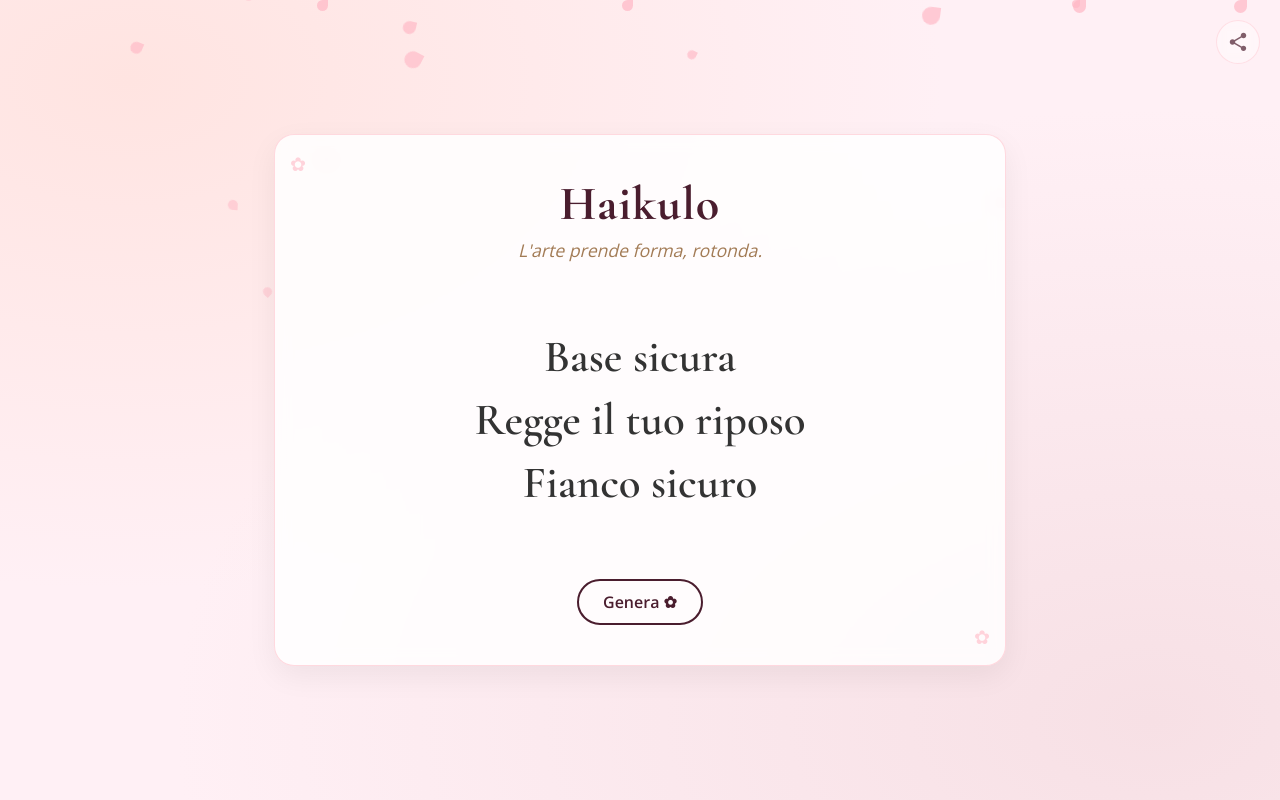
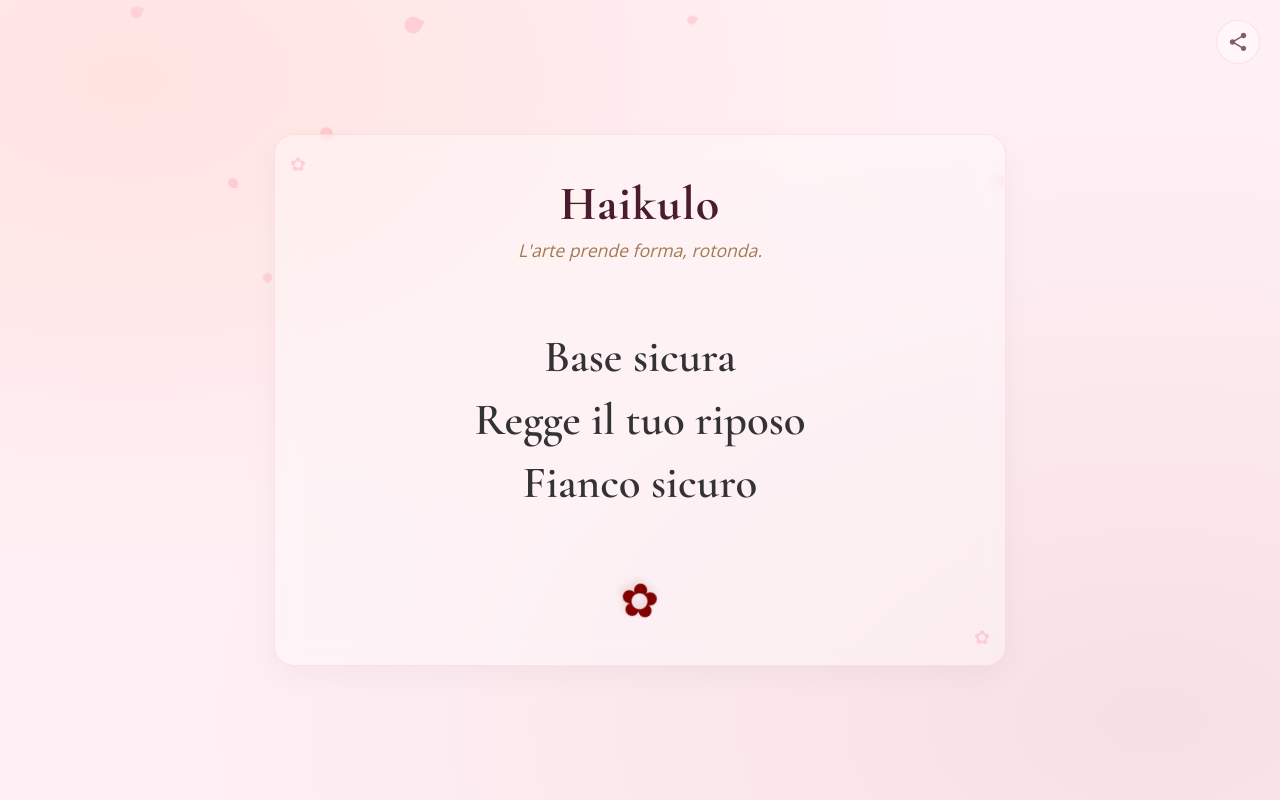
Before and after one commit to marcowpo-sudo/Haikulo, a plain HTML site: page index.html in a window 1280 px wide. Drawn offline with nearby package versions, Linux system fonts and the light colour scheme.

Commit message:
Add files via upload

```diff
--- a/index.html
+++ b/index.html
@@ -27,7 +27,9 @@
             </div>
 
         <div class="footer-actions">
-            <button class="btn-genera" onclick="generaHaikulo()">Genera ✿</button>
+            <button class="btn-genera-fiore" onclick="generaHaikulo()" title="Genera nuova poesia">
+                <span class="flower-icon">✿</span>
+            </button>
         </div>
     </div>
 
--- a/script.js
+++ b/script.js
@@ -1,6 +1,6 @@
 const versiA = ["Doppia collina", "Tonda dolcezza", "Due forme amiche", "Bella curva lì", "Sogno di carne", "Lì ci si siede", "Morbida curva", "Bianca luna piena", "Forma perfetta", "L'occhio si posa", "Soffice dono", "Sostegno caldo", "Arte del corpo", "Base sicura", "Punto d'appoggio", "Orizzonte tondo", "Soffice peso", "Morbido ponte", "Due lune rosa", "Pietra preziosa", "Sogno d'estate", "Bella rotonda", "Sempre presente", "Fianco sinuoso", "Anima calda", "Orizzonte", "Base del mondo", "Dono prezioso", "Forma che vive", "Sguardo prezioso", "Pietra levigata", "Morbido fiore", "Onda che passa", "Soffio di carne", "Collina bianca", "Punto di luce", "Sogno sospeso", "Bella geometria", "Forma scolpita", "Morbido cuscino"];
 const versiB = ["Morbida per sedersi", "Regge il peso del mondo", "Due mezze lune piene", "Come pesca matura", "Quando cammini oscilla", "Jeans stretti e fatica", "Salda radice e forza", "Dolce collina rosa", "L'arte si fa rotonda", "Attira sguardi falsi", "Cuscino di ogni sera", "Scolpita nella carne", "Oscilla a ritmo lento", "Sempre ci segue dietro", "Forma che incanta l'occhio", "Quando si balla ruota", "Morbida come fiore", "Due guance sempre piene", "Forte ma delicato", "Regge il tuo riposo", "In ogni posa splende", "Soffice come nuvola", "Dolce come miele", "Scolpita dal respiro", "Oscilla e poi si ferma", "Sempre ci guarda dietro", "Porta la nostra forza", "Morbida come acqua", "Bella curva di carne", "Danza con ogni passo", "Sempre al nostro fianco", "Orizzonte che vibra", "Regge l'intero corpo", "Morbido punto d'ombra", "Collina che si muove", "Quando ci si siede ride", "Forma che non stanca", "Morbida come seta", "Bella forma levigata", "Scolpita dalla vita"];
-const versiC = ["Che gran sedere", "Cuscino per me", "Opera d'arte", "Ritmo che incanta", "Dolce cuscino", "Senza parole", "Sostegno caldo", "Amore tondo", "Carne viva lì", "Orizzonte", "Guarda che roba", "Bello da vedere", "Base del corpo", "Tondo sorriso", "Sogno di carne", "Sempre fedele", "Soffice peso", "Forma sospesa", "Opera viva", "Bella da toccare", "Forte appoggio", "Dono di carne", "Sogno d'estate", "Morbido dono", "Anima tonda", "Bella geometria", "Sempre presente", "Che bella curva", "Morbida carne", "Base sicura", "Pietra di luce", "Orizzonte", "Tondo sorriso", "Senza parole", "Soffice dono", "Morbida roccia", "Sempre fedele", "Fianco sicuro", "Bella geometria", "Carne preziosa"];
+const versiC = ["Che gran sedere", "Cuscino per me", "Opera d'arte", "Ritmo che incanta", "Dolce cuscino", "Senza parole", "Sostegno caldo", "Aamore tondo", "Carne viva lì", "Orizzonte", "Guarda che roba", "Bello da vedere", "Base del corpo", "Tondo sorriso", "Sogno di carne", "Sempre fedele", "Soffice peso", "Forma sospesa", "Opera viva", "Bella da toccare", "Forte appoggio", "Dono di carne", "Sogno d'estate", "Morbido dono", "Anima tonda", "Bella geometria", "Sempre presente", "Che bella curva", "Morbida carne", "Base sicura", "Pietra di luce", "Orizzonte", "Tondo sorriso", "Senza parole", "Soffice dono", "Morbida roccia", "Sempre fedele", "Fianco sicuro", "Bella geometria", "Carne preziosa"];
 
 let ultimoHaikuRaw = "";
 
@@ -71,7 +71,6 @@ async function condividiTutto() {
     }
 }
 
-// --- Generatore Screenshot Aggiornato con il Riquadro ---
 function generaScreenshotBlob() {
     return new Promise((resolve) => {
         const canvas = document.createElement('canvas');
@@ -79,24 +78,23 @@ function generaScreenshotBlob() {
         const width = 1080; const height = 1920;
         canvas.width = width; canvas.height = height;
 
-        // Sfondo
         const gradient = ctx.createRadialGradient(width*0.1, height*0.1, 0, width*0.1, height*0.1, width*2);
         gradient.addColorStop(0, '#ffe4e1'); gradient.addColorStop(0.5, '#fff0f5');
         ctx.fillStyle = gradient; ctx.fillRect(0, 0, width, height);
 
-        // Disegna il Riquadro
         const boxW = width * 0.85;
         const boxH = height * 0.55;
         const boxX = (width - boxW) / 2;
         const boxY = (height - boxH) / 2;
 
         ctx.save();
-        ctx.fillStyle = 'rgba(255, 255, 255, 0.9)';
+        // Aggiornato il colore del box interno allo screenshot per renderlo più "fade" come il sito
+        ctx.fillStyle = 'rgba(255, 255, 255, 0.45)';
         ctx.shadowColor = 'rgba(0, 0, 0, 0.05)';
         ctx.shadowBlur = 40;
         ctx.shadowOffsetY = 20;
 
-        let r = 40; // Raggio angoli arrotondati
+        let r = 40;
         ctx.beginPath();
         ctx.moveTo(boxX + r, boxY);
         ctx.arcTo(boxX + boxW, boxY, boxX + boxW, boxY + boxH, r);
@@ -106,31 +104,27 @@ function generaScreenshotBlob() {
         ctx.fill();
         ctx.restore();
 
-        // Decorazioni del box
         ctx.fillStyle = '#ffb7c5'; ctx.font = 'bold 50px serif';
         ctx.fillText('✿', boxX + 40, boxY + 70);
         ctx.fillText('✿', boxX + boxW - 80, boxY + boxH - 40);
 
-        // Testi
         ctx.textAlign = 'center';
 
-        // Titolo
         ctx.font = '700 90px "Cormorant Garamond", serif';
         ctx.fillStyle = '#4a1d2e';
         ctx.fillText('Haikulo', width / 2, boxY + 140);
 
-        // Sottotitolo Ripristinato
         ctx.font = 'italic 40px "Open Sans", sans-serif';
         ctx.fillStyle = '#8b5a2b';
         ctx.fillText('L\'arte prende forma, rotonda.', width / 2, boxY + 200);
 
-        // Haiku (Dimensione Bilanciata)
         ctx.font = '600 100px "Cormorant Garamond", serif';
         ctx.fillStyle = '#333333';
         const righeHaiku = ultimoHaikuRaw.split('\n');
-        const startY = boxY + boxH / 2 - 20; // Centrato nel box
+        const startY = boxY + boxH / 2 - 20;
         righeHaiku.forEach((riga, index) => {
-            ctx.fillText(riga, width / 2, startY + index * 130);
+            // Aggiunto boxW - 80 per forzare la riga a stare dentro il riquadro se fosse troppo lunga
+            ctx.fillText(riga, width / 2, startY + index * 130, boxW - 80);
         });
 
         canvas.toBlob((blob) => resolve(blob), 'image/png', 1);
--- a/style.css
+++ b/style.css
@@ -33,25 +33,27 @@ body {
 
 .petal {
     position: absolute;
+    top: -50px; /* Partenza FUORI dallo schermo in alto */
     background-color: var(--color-sakura);
     border-radius: 15px 0 15px 15px;
-    opacity: 0.7;
+    opacity: 0; /* Iniziano invisibili e fanno fade-in */
     animation: fall linear infinite;
 }
 
 @keyframes fall {
-    0% { transform: translate(0, -10px) rotate(0deg); opacity: 0.7; }
-    100% { transform: translate(100px, 100vh) rotate(360deg); opacity: 0; }
+    0% { transform: translate(0, 0) rotate(0deg); opacity: 0; }
+    10% { opacity: 0.7; }
+    100% { transform: translate(100px, 110vh) rotate(360deg); opacity: 0; } /* Finiscono oltre lo schermo */
 }
 
-/* --- Il ritorno del Riquadro (Elegante e Satinato) --- */
+/* --- Box Riquadro - Effetto "Fade" Leggero e Vetro --- */
 .haiku-main-wrapper {
-    background-color: rgba(255, 255, 255, 0.85); /* Box semi-trasparente */
+    background-color: rgba(255, 255, 255, 0.35); /* Molto più bianco trasparente (fade) */
     padding: 40px;
     border-radius: 20px;
-    box-shadow: 0 10px 30px rgba(0, 0, 0, 0.06);
-    border: 1px solid rgba(255, 182, 193, 0.5); /* Bordo delicato */
-    backdrop-filter: blur(8px); /* Effetto vetro satinato */
+    box-shadow: 0 10px 30px rgba(0, 0, 0, 0.04);
+    border: 1px solid rgba(255, 182, 193, 0.3);
+    backdrop-filter: blur(12px); /* Effetto vetro sfocato per compensare la trasparenza */
     text-align: center;
     max-width: 650px;
     width: 85%;
@@ -60,10 +62,9 @@ body {
     display: flex;
     flex-direction: column;
     justify-content: space-between;
-    min-height: 450px; /* Altezza fissa ma non esagerata */
+    min-height: 450px;
 }
 
-/* Decorazioni d'angolo ripristinate */
 .haiku-main-wrapper::before, .haiku-main-wrapper::after {
     content: '✿';
     position: absolute;
@@ -73,7 +74,6 @@ body {
 }
 .haiku-main-wrapper::before { top: 15px; left: 15px; }
 .haiku-main-wrapper::after { bottom: 15px; right: 15px; }
-
 
 .header-minimal {
     margin-bottom: 20px;
@@ -99,10 +99,11 @@ h1 {
     opacity: 0.8;
 }
 
-/* --- L'Haiku - Dimensione "Via di Mezzo" --- */
+/* --- L'Haiku - Adattamento a 3 righe --- */
 .haiku-display {
     font-family: 'Cormorant Garamond', serif;
-    font-size: 2.8em; /* La via di mezzo perfetta (prima era 1.6 poi 5.5) */
+    /* clamp() restringe la frase se lo schermo è troppo stretto */
+    font-size: clamp(1.2rem, 5.5vw, 2.8rem);
     font-weight: 600;
     line-height: 1.4;
     margin: auto 0;
@@ -112,32 +113,50 @@ h1 {
     justify-content: center;
     transition: opacity 0.4s ease-in-out;
     opacity: 1;
+    white-space: nowrap; /* Impedisce TASSATIVAMENTE di andare a capo */
+    width: 100%;
 }
 
 .haiku-display.fade-out { opacity: 0; }
 
 .footer-actions {
     margin-top: 20px;
+    display: flex;
+    justify-content: center;
 }
 
-button.btn-genera {
-    background-color: transparent;
-    color: var(--color-text-title);
-    border: 2px solid var(--color-text-title);
-    padding: 10px 24px;
-    font-size: 1em;
-    font-family: 'Open Sans', serif;
-    font-weight: 600;
-    border-radius: 30px;
+/* --- Nuovo Tasto Fiore Animato --- */
+.btn-genera-fiore {
+    background: none;
+    border: none;
+    padding: 0;
     cursor: pointer;
-    transition: all 0.3s ease;
+    transition: transform 0.3s cubic-bezier(0.175, 0.885, 0.32, 1.275); /* Rimbalzo al click */
+    display: inline-flex;
+    justify-content: center;
+    align-items: center;
+    outline: none;
 }
-button.btn-genera:hover {
-    background-color: rgba(128, 0, 0, 0.05);
-    transform: translateY(-2px);
+
+.flower-icon {
+    display: inline-block;
+    color: var(--color-btn-gen);
+    font-size: 3.5em; /* Dimensione del fiore */
+    line-height: 1;
+    text-shadow: 0 4px 10px rgba(128, 0, 0, 0.15);
+    animation: spin 12s linear infinite; /* Rotazione continua lenta */
 }
-button.btn-genera:active {
-    transform: scale(0.95);
+
+/* Animazioni Interazione */
+.btn-genera-fiore:hover {
+    transform: scale(1.15); /* Il bottone si ingrandisce al passaggio */
+}
+.btn-genera-fiore:active {
+    transform: scale(0.85); /* Si rimpicciolisce al click */
+}
+
+@keyframes spin {
+    100% { transform: rotate(360deg); }
 }
 
 #share-icon-btn {
@@ -165,12 +184,18 @@ button.btn-genera:active {
     fill: var(--color-text-title);
 }
 
-/* --- Mobile --- */
+/* --- Mobile (Ottimizzato con più margini) --- */
 @media (max-width: 600px) {
-    .haiku-main-wrapper { min-height: 380px; padding: 30px 20px; width: 88%; }
+    .haiku-main-wrapper {
+        min-height: 380px;
+        padding: 30px 15px; /* Meno padding laterale interno */
+        width: 80%;         /* Ridotta la larghezza per più margine dai bordi */
+        max-width: 90vw;
+    }
     h1 { font-size: 2.5em; }
     .subtitle { font-size: 1em; }
-    .haiku-display { font-size: 2.1em; } /* Via di mezzo anche per mobile */
+    /* La dimensione del testo gestita automaticamente da clamp() sopra */
     #share-icon-btn { top: 15px; right: 15px; padding: 8px; }
     #share-icon-btn svg { width: 18px; height: 18px; }
+    .flower-icon { font-size: 3em; } /* Fiore leggermente più piccolo su mobile */
 }
```
